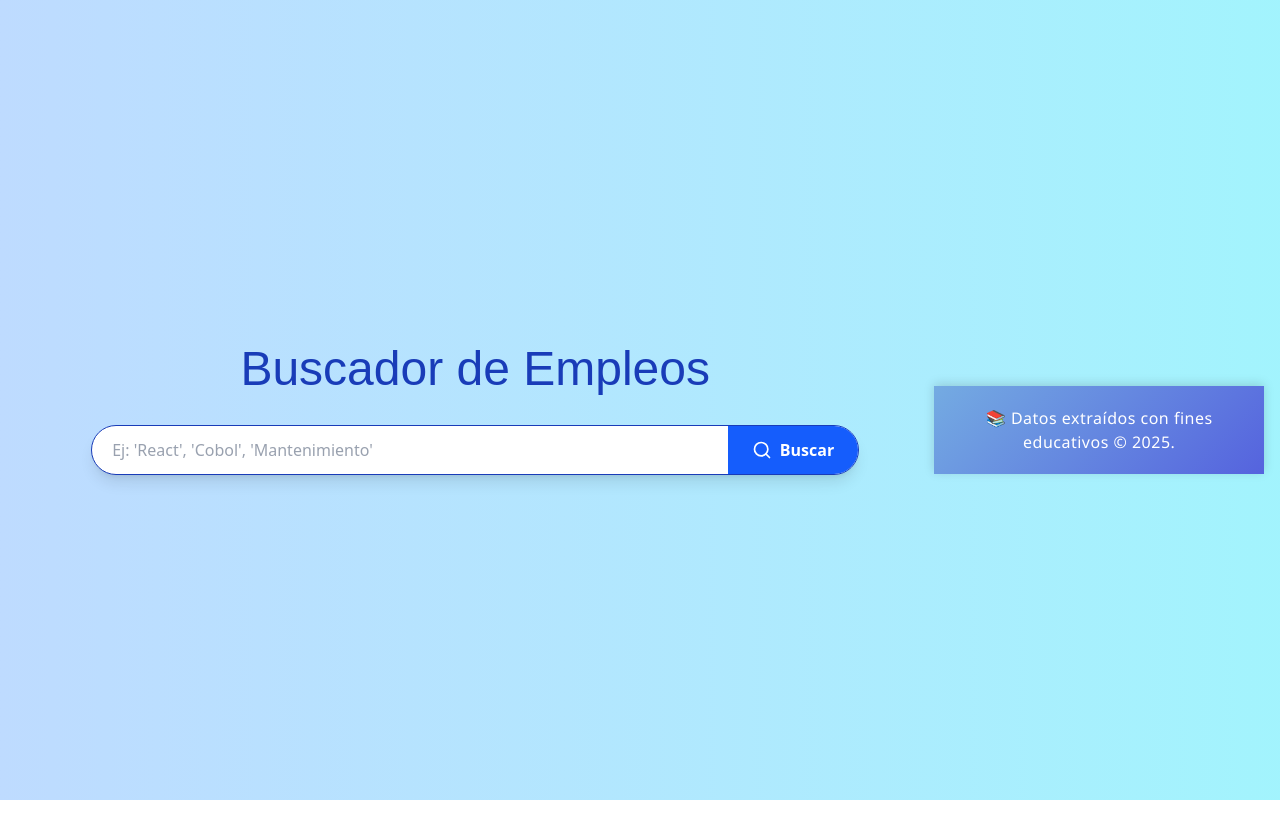
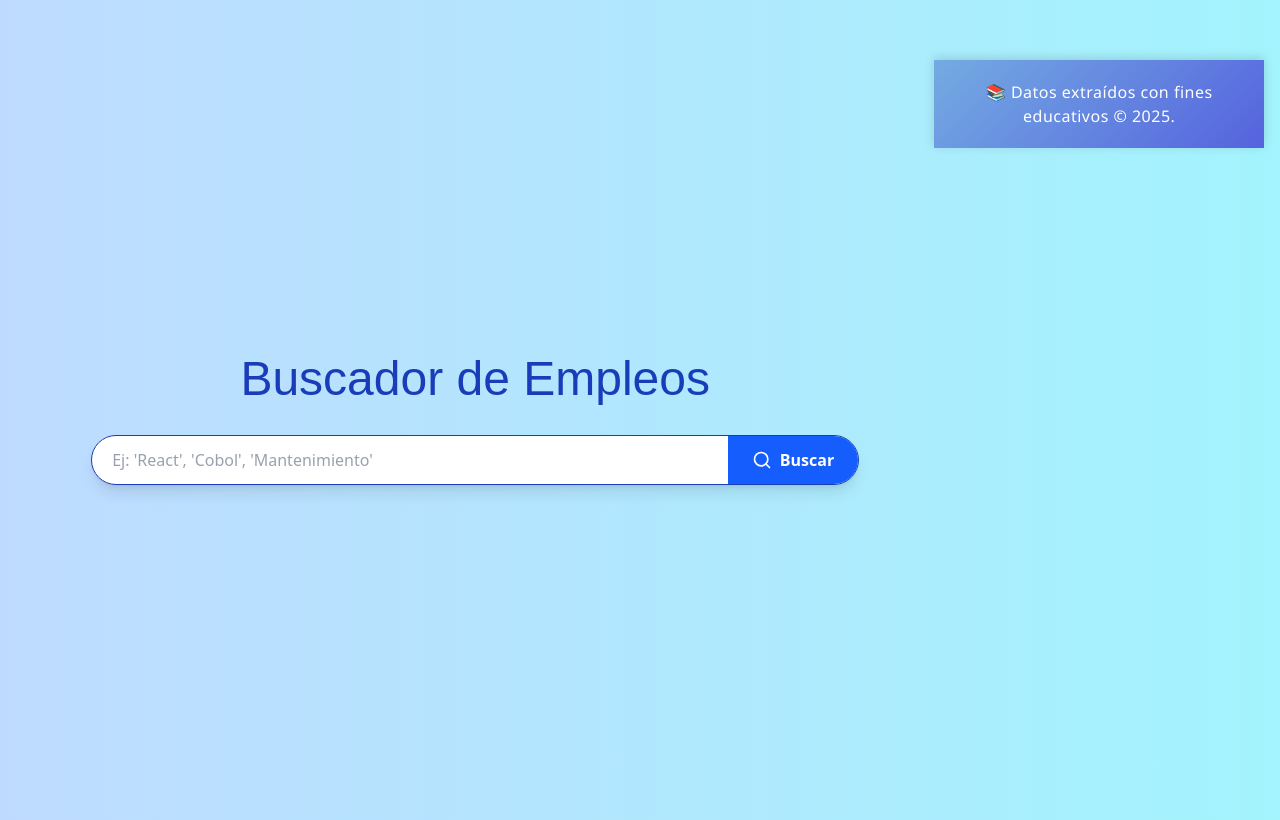
Before and after one commit to Esmevega/Occ-Scraping, a React (Vite) app in the folder occ-jobs-front/: page / in a window 1280 px wide. Built offline with nearby package versions, Linux system fonts and the light colour scheme; a web font is replaced by a local one.

Commit message:
subiendo modificacion estilos version 2

```diff
--- a/occ-jobs-front/src/App.jsx
+++ b/occ-jobs-front/src/App.jsx
@@ -250,10 +250,11 @@ function App() {
       )}
     </div>
 
-    <div>
-      <Footer />
+    <div style={{ display: "flex", flexDirection: "column", minHeight: "100vh",}}>
+      <div style={{flex: 1}}>
+        <Footer />
+      </div>
      </div>
-
     </div>
   );
 }
```
